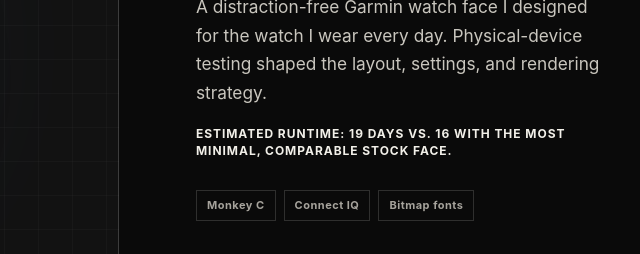
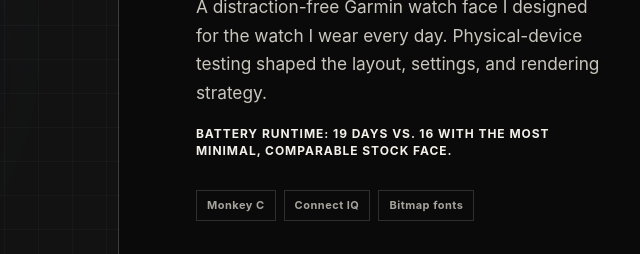
Before and after one commit to ISASTO/se-portfolio, a website: page index.html in a window 1280 px wide. Shown: the part 2020-2274 px from the top of the page, 640-1280 px from the left. Drawn offline with Linux system fonts and the light colour scheme.

Commit message:
Change Typeface 955 runtime label

```diff
--- a/index.html
+++ b/index.html
@@ -160,7 +160,7 @@
               A distraction-free Garmin watch face I designed for the watch I wear every day. Physical-device testing
               shaped the layout, settings, and rendering strategy.
             </p>
-            <p class="project-proof">Estimated runtime: 19 days vs. 16 with the most minimal, comparable stock face.</p>
+            <p class="project-proof">Battery runtime: 19 days vs. 16 with the most minimal, comparable stock face.</p>
             <ul class="tag-list" aria-label="Technologies used">
               <li>Monkey C</li>
               <li>Connect IQ</li>
```
